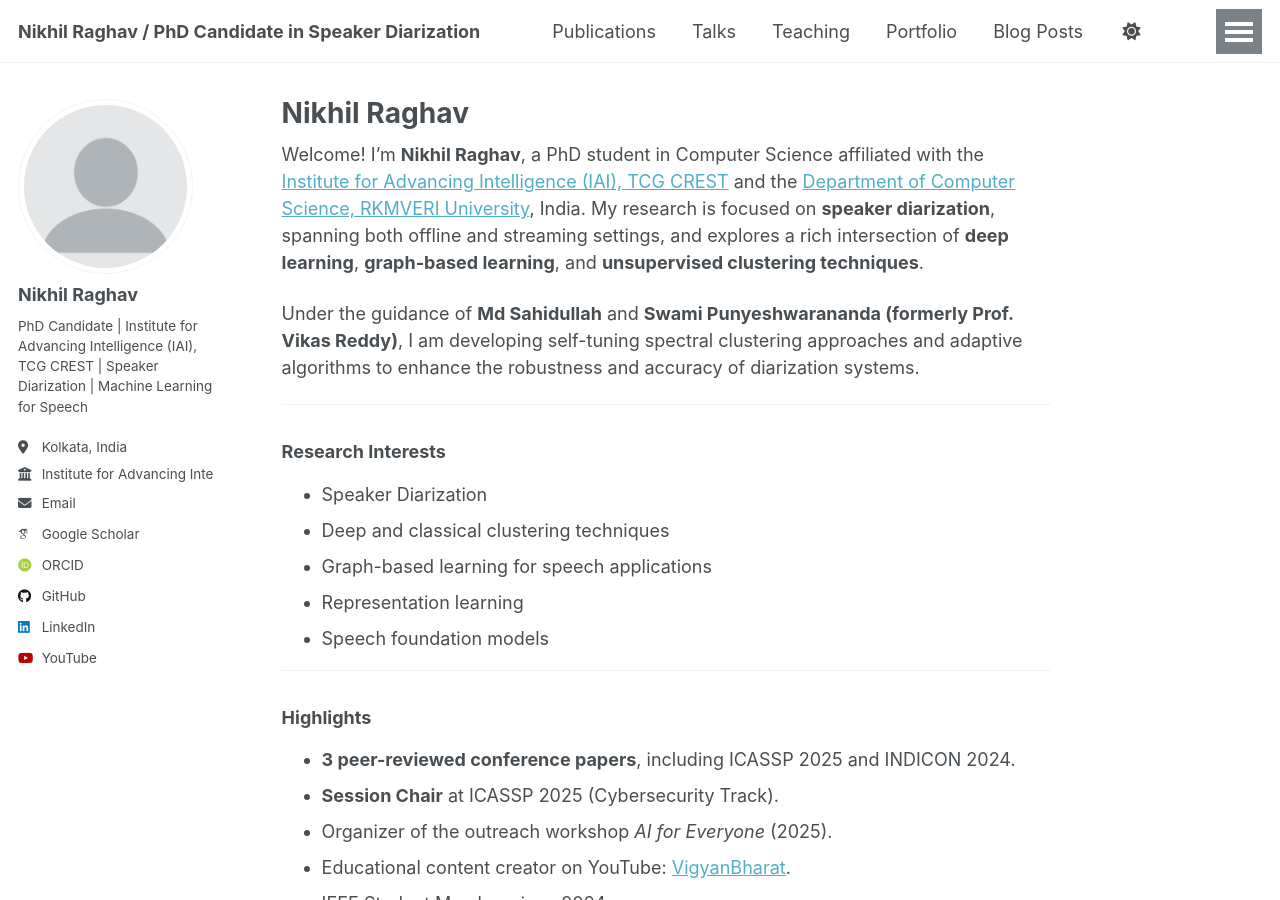
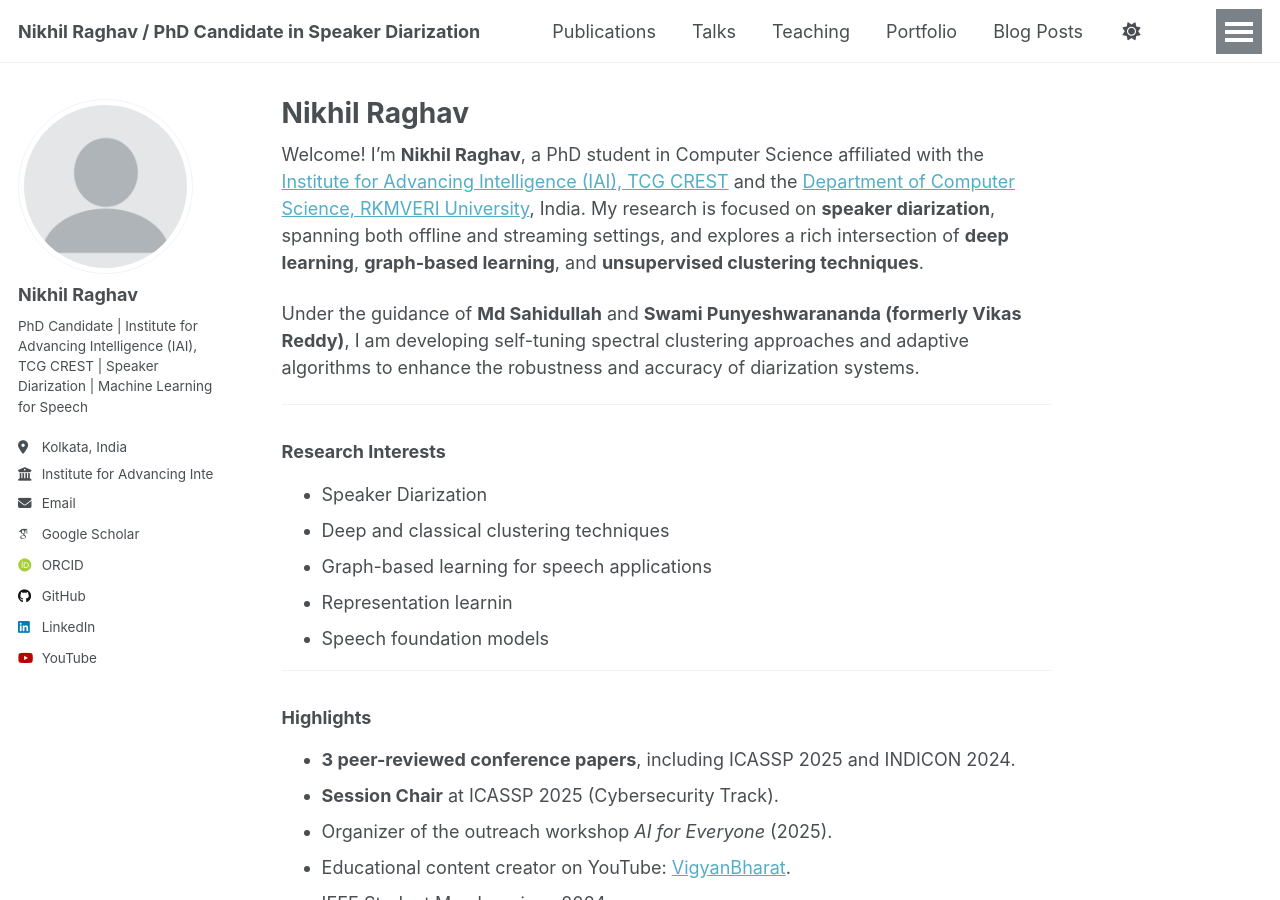
Before and after one commit to nikhilraghav29/nikhilraghav29.github.io, a Jekyll site: the page built from _pages/about.md, in a window 1280 px wide and 900 px high. Built offline with Jekyll 4.4.1, drawn with Linux system fonts in a browser that asks for light colours; some web fonts are replaced.

Commit message:
Update about.md

```diff
--- a/_pages/about.md
+++ b/_pages/about.md
@@ -9,7 +9,7 @@ redirect_from:
 
 Welcome! I'm **Nikhil Raghav**, a PhD student in Computer Science affiliated with the [Institute for Advancing Intelligence (IAI), TCG CREST](https://www.tcgcrest.org/iai) and the [Department of Computer Science, RKMVERI University](https://cs.rkmvu.ac.in/), India. My research is focused on **speaker diarization**, spanning both offline and streaming settings, and explores a rich intersection of **deep learning**, **graph-based learning**, and **unsupervised clustering techniques**.
 
-Under the guidance of **Md Sahidullah** and **Swami Punyeshwarananda (formerly Prof. Vikas Reddy)**, I am developing self-tuning spectral clustering approaches and adaptive algorithms to enhance the robustness and accuracy of diarization systems.
+Under the guidance of **Md Sahidullah** and **Swami Punyeshwarananda (formerly Vikas Reddy)**, I am developing self-tuning spectral clustering approaches and adaptive algorithms to enhance the robustness and accuracy of diarization systems.
 
 ---
 
@@ -18,7 +18,7 @@ Under the guidance of **Md Sahidullah** and **Swami Punyeshwarananda (formerly P
 - Speaker Diarization
 - Deep and classical clustering techniques
 - Graph-based learning for speech applications
-- Representation learning
+- Representation learnin
 - Speech foundation models
 
 ---
```
